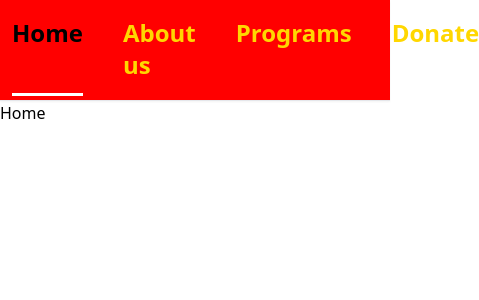
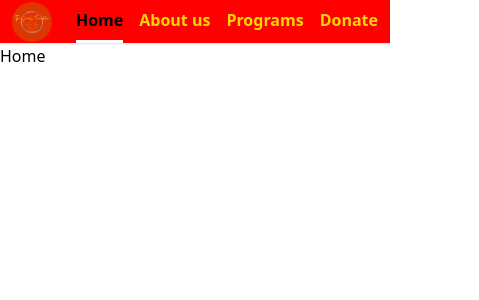
Before and after one commit to 1-ken/The-Smile-foudation, a React (Create React App) app: page / in a window 390 px wide. Shown: the top 300 px of the page, 479 px wide, since content can reach past the window. Built offline with nearby package versions, Linux system fonts and the light colour scheme.

Commit message:
made the header of page responsive

```diff
--- a/src/Components/Header.jsx
+++ b/src/Components/Header.jsx
@@ -17,14 +17,14 @@ export default function Header() {
             onClick={() => navigate("/")}
             src={logo}
             alt="logo"
-            className="h-[100px] cursor-pointer rounded-full"
+            className="h-10 sm:h-12 md:h-16 lg:h-20 xl:h-24 2xl:h-28 cursor-pointer rounded-full"
           />
         </div>
         <div>
-          <ul className="flex space-x-10">
+          <ul className="flex space-x-4 sm:space-x-6 md:space-x-8 lg:space-x-10 xl:space-x-12 2xl:space-x-14">
             <li
               onClick={() => navigate("/")}
-              className={`cursor-pointer py-3 font-bold text-2xl  text-[#FFD700] border-b-[3px] border-b-transparent ${
+              className={`cursor-pointer py-2 md:py-3 font-bold text-base md:text-lg lg:text-xl xl:text-2xl text-[#FFD700] border-b-[3px] border-b-transparent ${
                 pathMatchRoute("/") && "text-black border-b-white"
               }`}
             >
@@ -32,7 +32,7 @@ export default function Header() {
             </li>
             <li
               onClick={() => navigate("/about-us")}
-              className={`cursor-pointer py-3 font-bold text-2xl  text-[#FFD700] border-b-[3px] border-b-transparent ${
+              className={`cursor-pointer py-2 md:py-3 font-bold text-base md:text-lg lg:text-xl xl:text-2xl text-[#FFD700] border-b-[3px] border-b-transparent ${
                 pathMatchRoute("/about-us") && "text-black border-b-white"
               }`}
             >
@@ -40,7 +40,7 @@ export default function Header() {
             </li>
             <li
               onClick={() => navigate("/programs")}
-              className={`cursor-pointer py-3 font-bold text-2xl  text-[#FFD700] border-b-[3px] border-b-transparent ${
+              className={`cursor-pointer py-2 md:py-3 font-bold text-base md:text-lg lg:text-xl xl:text-2xl text-[#FFD700] border-b-[3px] border-b-transparent ${
                 pathMatchRoute("/programs") && "text-black border-b-white"
               }`}
             >
@@ -48,7 +48,7 @@ export default function Header() {
             </li>
             <li
               onClick={() => navigate("/donate")}
-              className={`cursor-pointer py-3 font-bold text-2xl  text-[#FFD700] border-b-[3px] border-b-transparent ${
+              className={`cursor-pointer py-2 md:py-3 font-bold text-base md:text-lg lg:text-xl xl:text-2xl text-[#FFD700] border-b-[3px] border-b-transparent ${
                 pathMatchRoute("/donate") && "text-black border-b-white"
               }`}
             >
```
